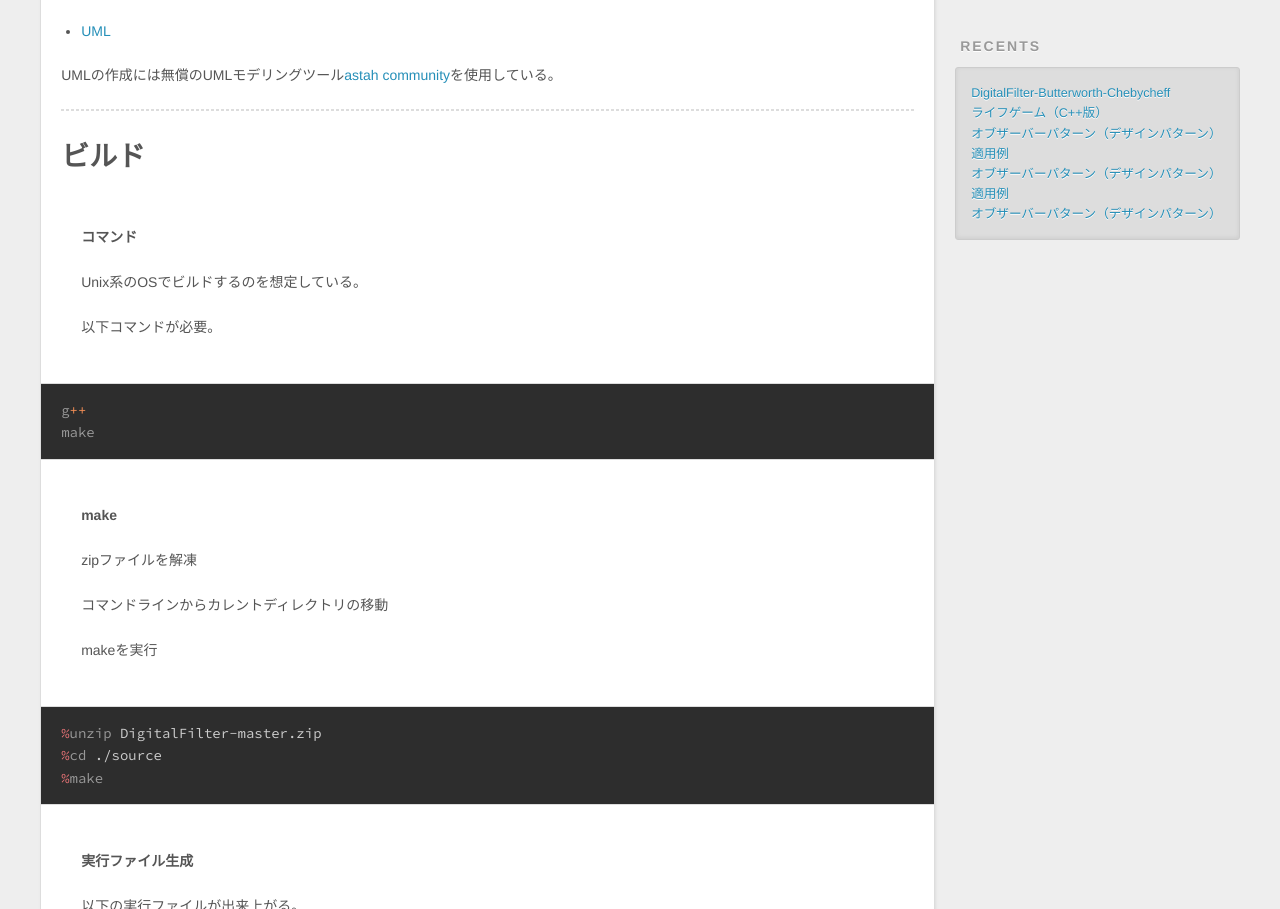
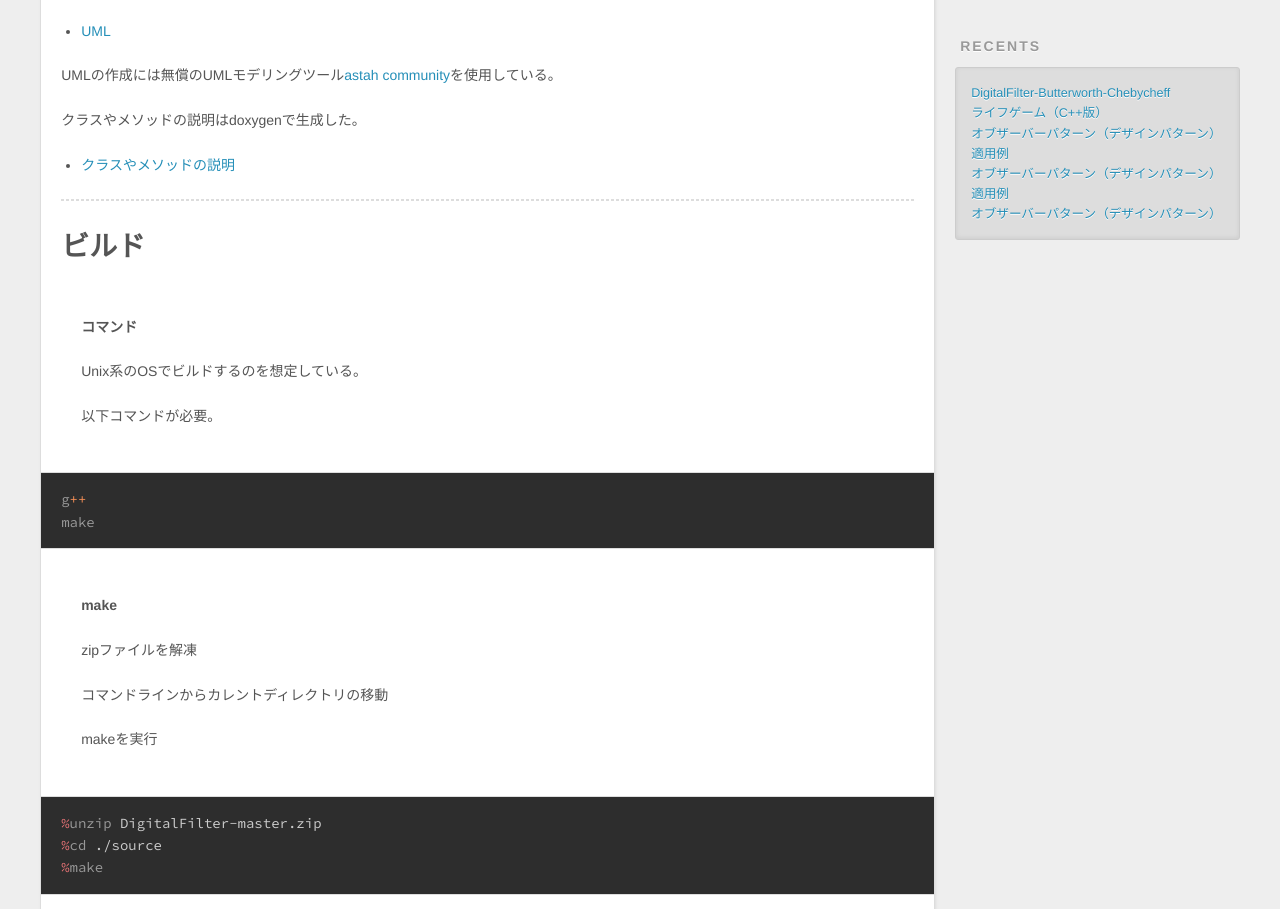
Before and after one commit to kantoku009/kantoku009.github.io, a plain HTML site: page 2015/03/16/DigitalFilter-Butterworth-Chebycheff/index.html in a window 1280 px wide. Shown: the part 934-1843 px from the top of the page. Drawn offline with nearby package versions, Linux system fonts and the light colour scheme.

Commit message:
Site updated: 2015-03-18 00:14:01

```diff
--- a/2015/03/16/DigitalFilter-Butterworth-Chebycheff/index.html
+++ b/2015/03/16/DigitalFilter-Butterworth-Chebycheff/index.html
@@ -140,6 +140,10 @@ UMLクラス図とシーケンス図を作成した。以下からダウンロ
 <li><a href="https://github.com/kantoku009/DigitalFilter/blob/master/DigitalFilter.asta?raw=true" target="_blank" rel="external">UML</a></li>
 </ul>
 <p>UMLの作成には無償のUMLモデリングツール<a href="http://astah.change-vision.com/ja/" target="_blank" rel="external">astah community</a>を使用している。  </p>
+<p>クラスやメソッドの説明はdoxygenで生成した。  </p>
+<ul>
+<li><a href="https://github.com/kantoku009/DigitalFilter/blob/master/html/index.html" target="_blank" rel="external">クラスやメソッドの説明</a></li>
+</ul>
 <hr>
 <h1 id="ビルド">ビルド</h1><dl><br>    <dt><strong>コマンド</strong></dt><br>    <dd>Unix系のOSでビルドするのを想定している。</dd><br>    <dd>以下コマンドが必要。</dd><br></dl>
 
```
Also changed, not shown: archives/2015/03/index.html (+4 -0 lines), archives/2015/index.html (+4 -0 lines), archives/index.html (+4 -0 lines), atom.xml (+6 -2 lines), index.html (+4 -0 lines), tags/Butterworth/index.html (+4 -0 lines), tags/Chebycheff/index.html (+4 -0 lines), tags/DigitalFilter/index.html (+4 -0 lines).
